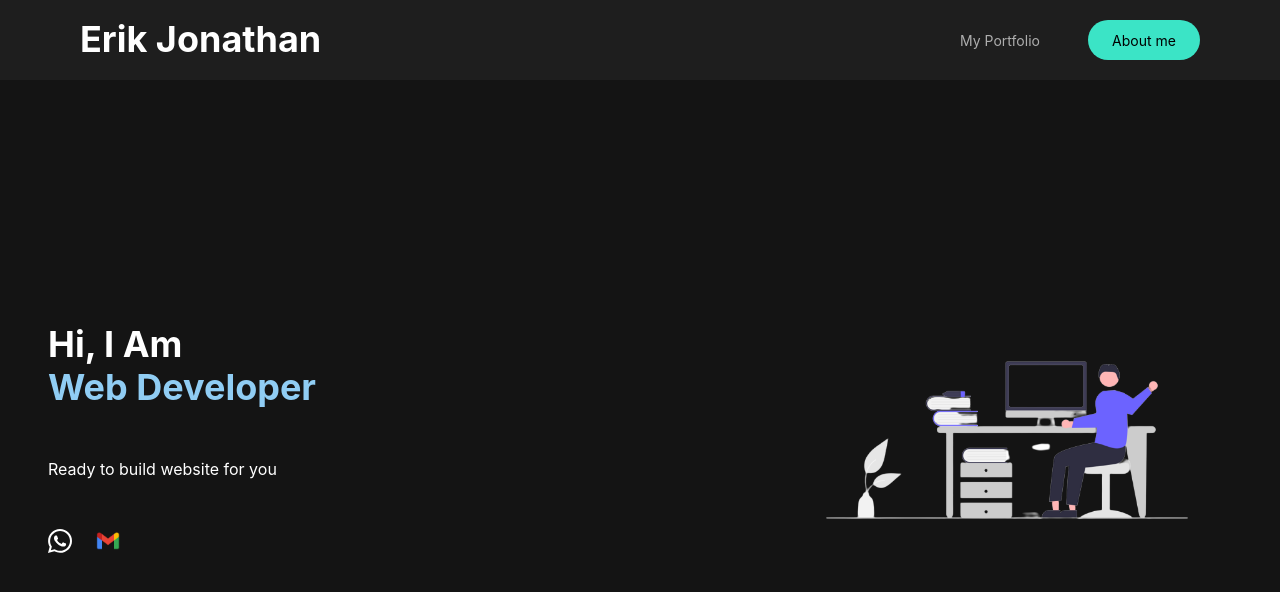
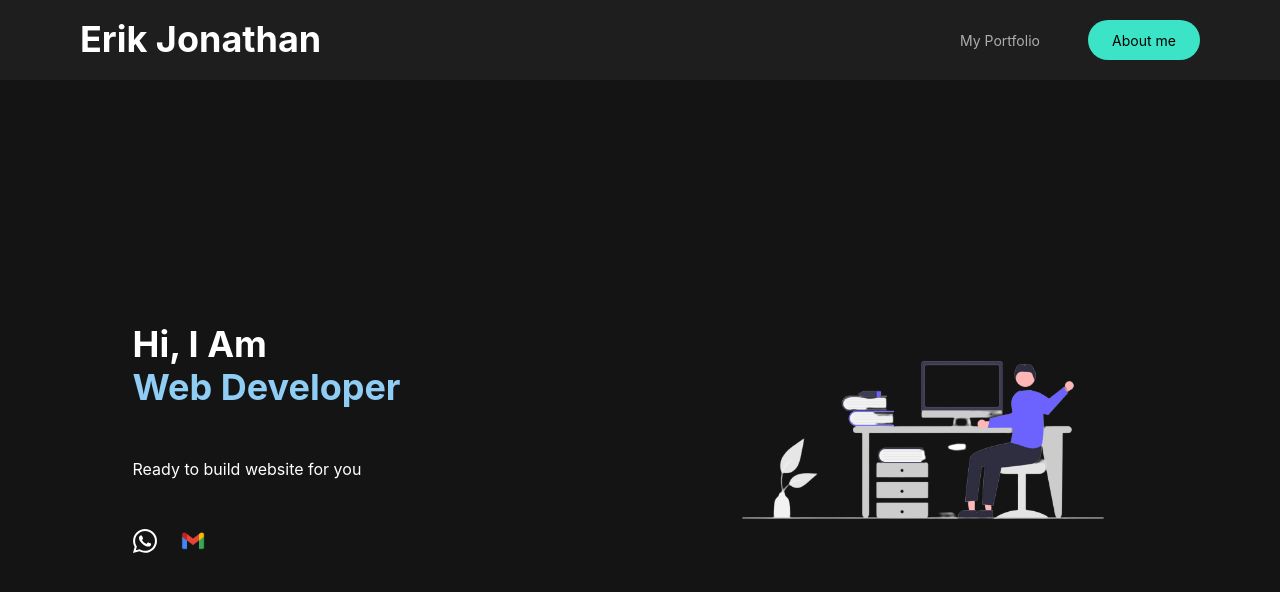
Before and after one commit to rikjnthn/portfolio, a Next.js app: page /about-me in a window 1280 px wide. Shown: the top 592 px of the page. Built offline with nearby package versions, Linux system fonts and the light colour scheme.

Commit message:
ubah ke space-around

```diff
--- a/src/pages/about-me/index.tsx
+++ b/src/pages/about-me/index.tsx
@@ -9,8 +9,7 @@ export default function AboutMe() {
     <Flex
       as="main"
       className="full-height opacity-animation"
-      justifyContent="space-between"
-      paddingInline={{base: '10', md: '3rem'}}
+      justifyContent="space-around"
       alignItems="center"
       color="white"
       flexWrap="wrap"
```
